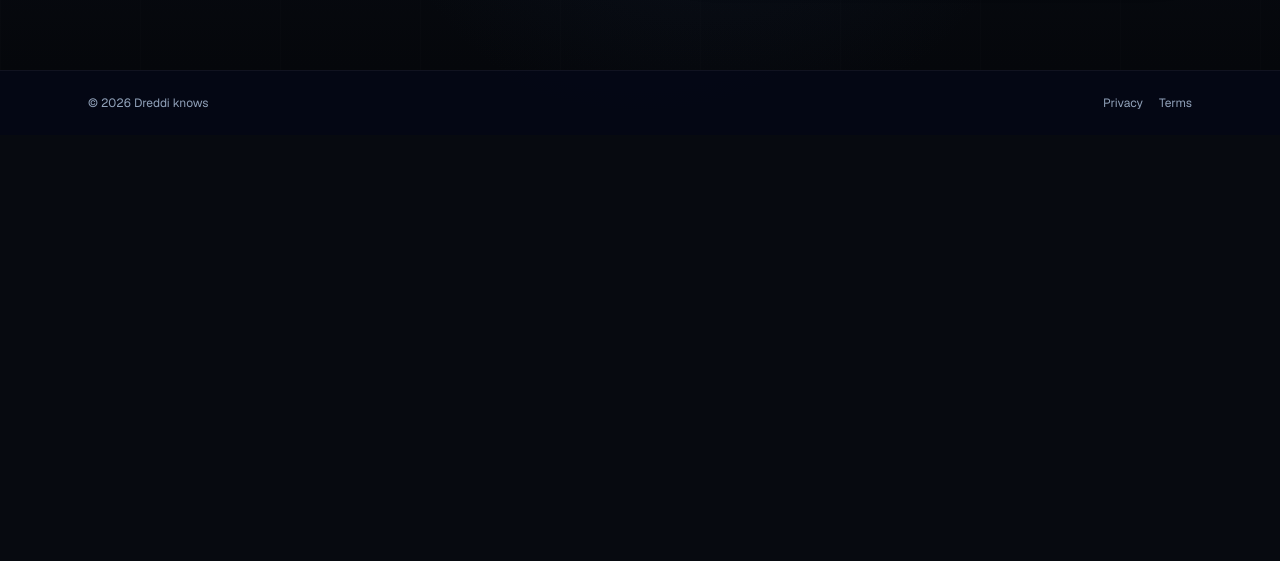
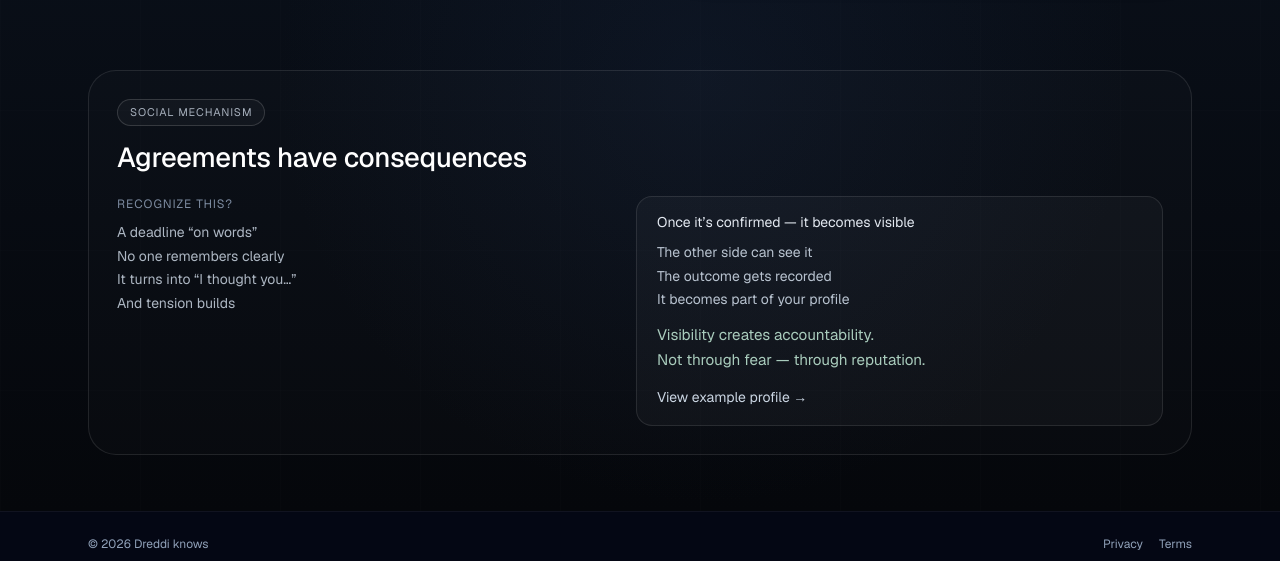
Before and after one commit to wanderwe/dreddi-mvp, a Next.js app: page / in a window 1280 px wide. Shown: the part 807-1368 px from the top of the page. Before the commit the page ends 942 px from the top, so only its background shows below. Built offline with nearby package versions, Linux system fonts and the light colour scheme; no server answers.

Commit message:
Add compact social mechanism narrative block to landing

```diff
--- a/src/app/page.tsx
+++ b/src/app/page.tsx
@@ -707,6 +707,55 @@ export default function Home() {
           </div>
         </div>
       </div>
+
+      <section className="relative mx-auto w-full max-w-6xl px-4 pb-14 sm:px-6">
+        <div className="rounded-[1.75rem] border border-white/10 bg-white/[0.015] px-5 py-6 sm:px-7 sm:py-7">
+          <span className="inline-flex items-center rounded-full border border-white/15 bg-white/[0.03] px-3 py-1 text-[11px] uppercase tracking-[0.08em] text-slate-300/80">
+            {copy.socialMechanism.eyebrow}
+          </span>
+
+          <h2 className="mt-3 text-xl font-medium tracking-[-0.01em] text-white sm:text-[1.72rem]">
+            {copy.socialMechanism.title}
+          </h2>
+
+          <div className="mt-5 grid gap-6 md:grid-cols-[minmax(0,1fr)_minmax(0,1.1fr)] md:gap-10">
+            <div className="text-slate-300/85">
+              <p className="text-xs uppercase tracking-[0.08em] text-slate-400/85">
+                {copy.socialMechanism.beforeTitle}
+              </p>
+              <ul className="mt-3 space-y-1.5 text-sm leading-tight">
+                {copy.socialMechanism.beforePoints.map((point) => (
+                  <li key={point} className="text-slate-300/85">
+                    {point}
+                  </li>
+                ))}
+              </ul>
+            </div>
+
+            <div className="rounded-2xl border border-white/10 bg-white/[0.03] px-5 py-4">
+              <p className="text-sm leading-snug text-slate-200">{copy.socialMechanism.afterTitle}</p>
+              <div className="mt-3 space-y-1.5 text-sm leading-tight text-slate-300/90">
+                {copy.socialMechanism.afterPoints.map((point) => (
+                  <p key={point}>{point}</p>
+                ))}
+              </div>
+
+              <div className="mt-4 space-y-1 text-[0.95rem] leading-snug text-emerald-100/80">
+                {copy.socialMechanism.punchline.map((line) => (
+                  <p key={line}>{line}</p>
+                ))}
+              </div>
+
+              <Link
+                href="/u"
+                className="mt-4 inline-flex text-sm text-slate-300 transition hover:text-emerald-200"
+              >
+                {copy.socialMechanism.cta}
+              </Link>
+            </div>
+          </div>
+        </div>
+      </section>
     </main>
   );
 }
--- a/src/lib/landingCopy.ts
+++ b/src/lib/landingCopy.ts
@@ -74,6 +74,16 @@ export type LandingCopy = {
       disputed: string;
       declined: string;
     };
+  };
+  socialMechanism: {
+    eyebrow: string;
+    title: string;
+    beforeTitle: string;
+    beforePoints: string[];
+    afterTitle: string;
+    afterPoints: string[];
+    punchline: string[];
+    cta: string;
   };
 };
 
@@ -171,6 +181,28 @@ export const landingCopy: Record<Locale, LandingCopy> = {
         declined: "Відхилено",
       },
     },
+    socialMechanism: {
+      eyebrow: "Соціальний механізм",
+      title: "Домовленості мають наслідки",
+      beforeTitle: "Знайомо?",
+      beforePoints: [
+        "Дедлайн “на словах”",
+        "Ніхто нічого не памʼятає",
+        "Починається “я думав ти…”",
+        "І зʼявляється напруга",
+      ],
+      afterTitle: "Коли домовленість підтверджено — це вже видно",
+      afterPoints: [
+        "Інша сторона це бачить",
+        "Результат буде зафіксований",
+        "Це стане частиною вашого профілю",
+      ],
+      punchline: [
+        "Видимість створює відповідальність.",
+        "Не через страх — через репутацію.",
+      ],
+      cta: "Подивитись приклад профілю →",
+    },
   },
   en: {
     hero: {
@@ -265,6 +297,28 @@ export const landingCopy: Record<Locale, LandingCopy> = {
         declined: "Declined",
       },
     },
+    socialMechanism: {
+      eyebrow: "Social mechanism",
+      title: "Agreements have consequences",
+      beforeTitle: "Recognize this?",
+      beforePoints: [
+        "A deadline “on words”",
+        "No one remembers clearly",
+        "It turns into “I thought you…”",
+        "And tension builds",
+      ],
+      afterTitle: "Once it’s confirmed — it becomes visible",
+      afterPoints: [
+        "The other side can see it",
+        "The outcome gets recorded",
+        "It becomes part of your profile",
+      ],
+      punchline: [
+        "Visibility creates accountability.",
+        "Not through fear — through reputation.",
+      ],
+      cta: "View example profile →",
+    },
   },
 };
 
```
